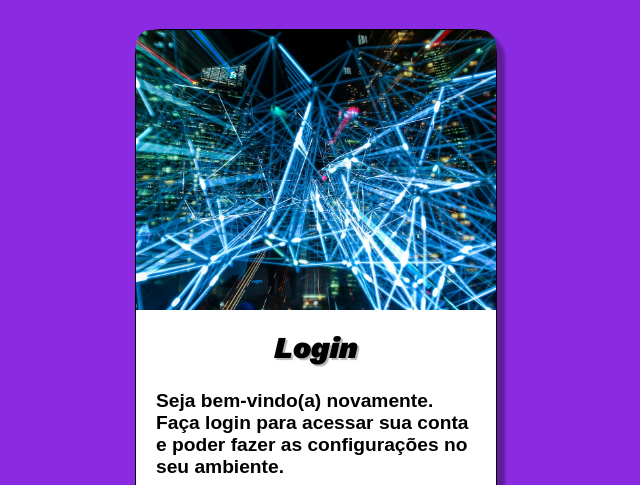
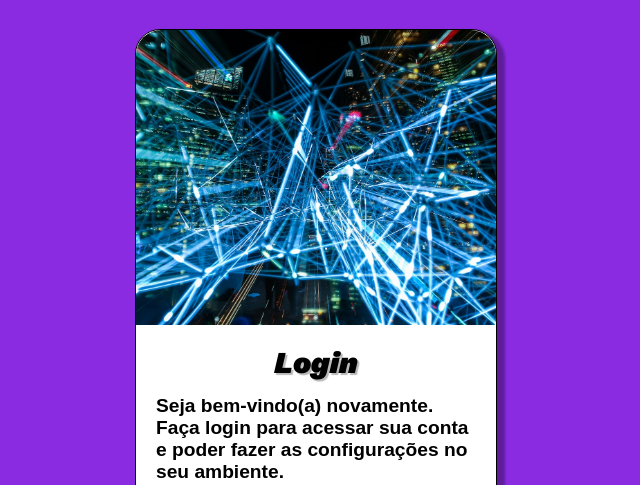
Before and after one commit to matheus369k/user-account, a plain HTML site: page index.html in a window 1280 px wide. Shown: the top 485 px of the page, without its empty margins (324-964 px from the left). Drawn offline with nearby package versions, Linux system fonts and the light colour scheme.

Commit message:
Atualizaçāo...

```diff
--- /dev/null
+++ b/estilos/mediasqueries.css
@@ -0,0 +1,5 @@
+@charset "UTF-8";
+
+@media screen and (min-width:789px) and (max-width:903px){
+
+}
--- a/estilos/style.css
+++ b/estilos/style.css
@@ -45,7 +45,7 @@ h1{
 }
 
 div > p{
-    margin: 10px 0px;
+    margin: 0px 0px 20px;
     font-weight: 600;
     font-size: 1.2em;
 }
@@ -54,8 +54,8 @@ div > p{
     background: url('../imagens/imagem-cartao.jpg') center center no-repeat;
     background-size: cover;
     width: 360px;
-    height: 280px;
-    border-radius: 15px 15px 0px 0px;
+    height: 295px;
+    border-radius: 25px 25px 0px 0px;
 }
 
 #entrada{
@@ -76,7 +76,7 @@ div > p{
 
 
 input.dado{
-    background-color: white;
+    background-color:white;
     border: 6px solid rgb(92, 20, 92);
     border-radius: 15px;
     width:265px;
--- a/index.html
+++ b/index.html
@@ -5,6 +5,7 @@
     <meta name="viewport" content="width=device-width, initial-scale=1.0">
     <title>Login</title>
     <link rel="stylesheet" href="estilos/style.css">
+    <link rel="stylesheet" href="estilos/mediasqueries.css">
 </head>
 <body>
     <main>
```
Also changed, not shown: imagens/chave.png.
